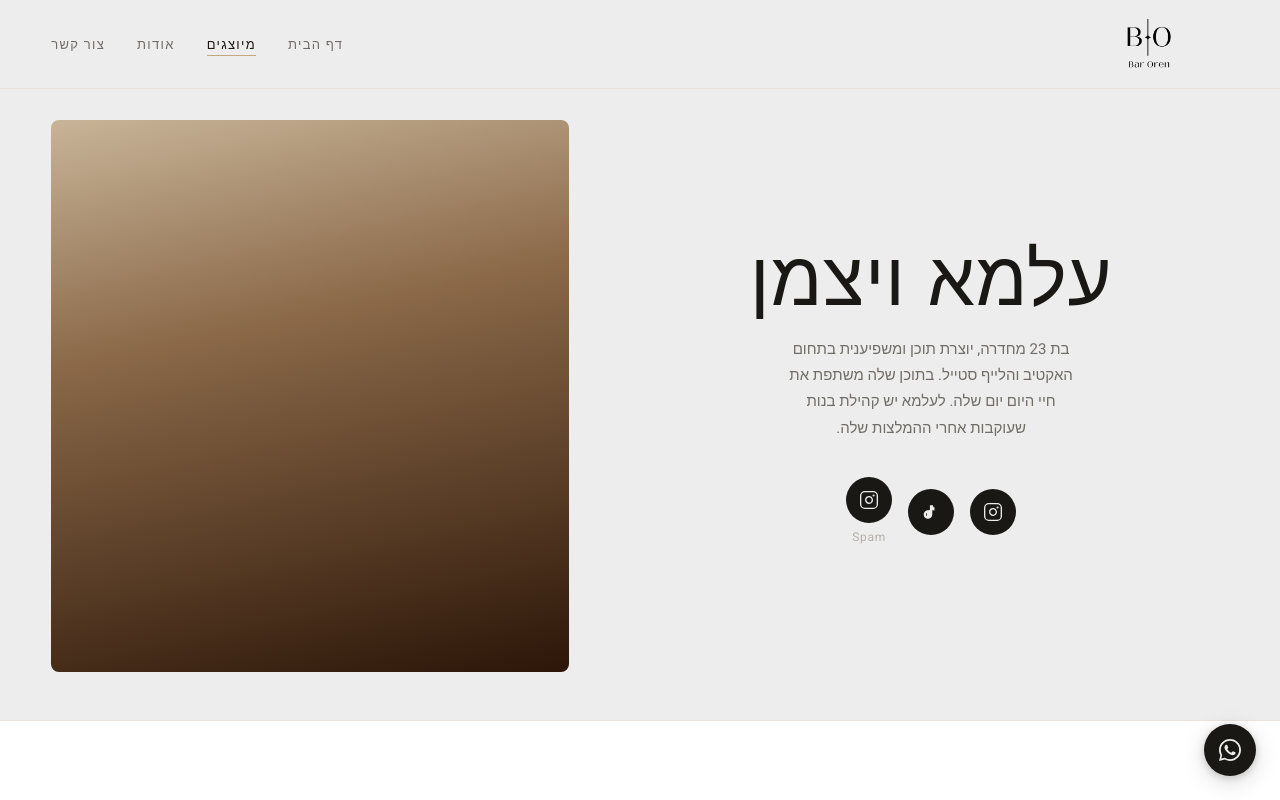
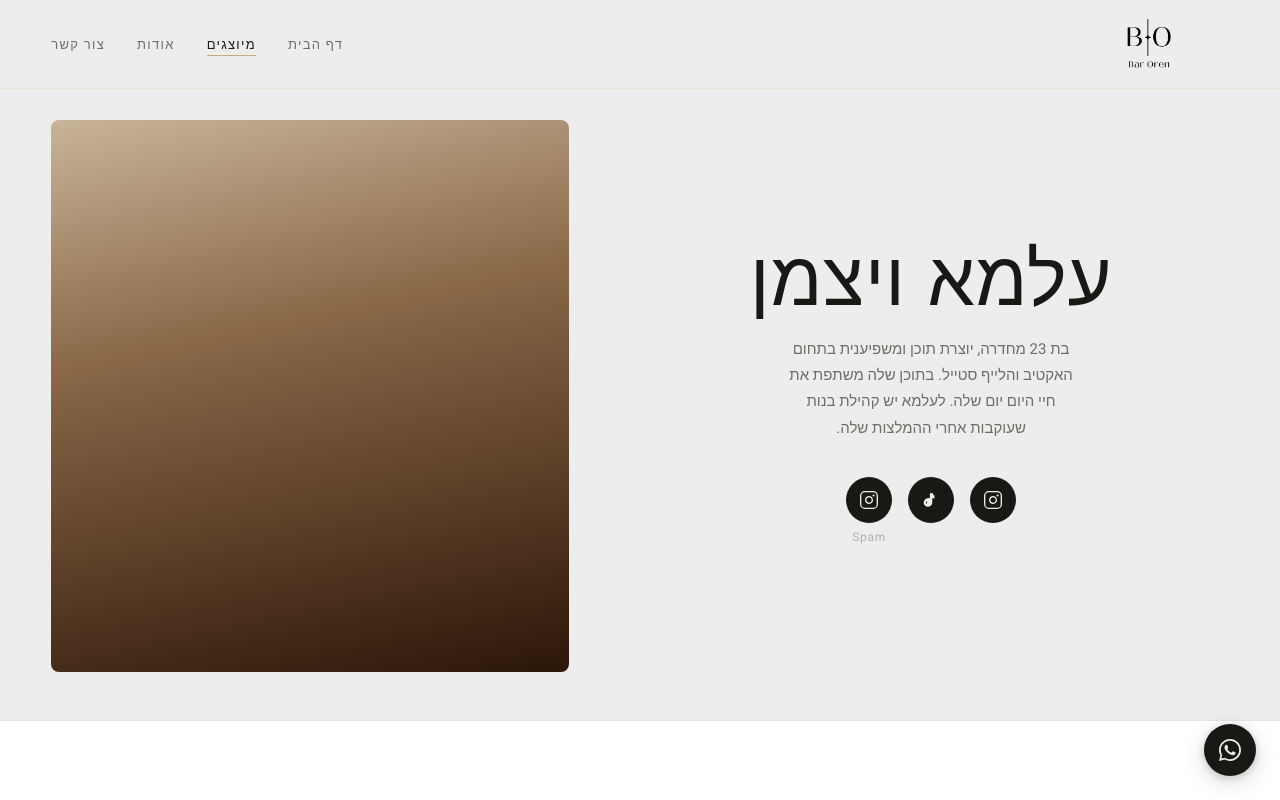
Before and after one commit to baroren298/bar-oren-agency, a Next.js app: page /talent/alma-weizman in a window 1280 px wide. Shown: the top 800 px of the page. Built offline with nearby package versions, Linux system fonts and the light colour scheme; a web font is replaced by a local one.

Commit message:
Polish talent profile CTA and social alignment

```diff
--- a/components/talent/ProfileCTA.module.css
+++ b/components/talent/ProfileCTA.module.css
@@ -29,6 +29,7 @@
 .ctaBtn {
   display: inline-flex;
   align-items: center;
+  align-self: center;
   /* padding-inline matches ContactForm .submitBtn exactly */
   padding: var(--space-4) var(--space-10);
   border: 1px solid var(--color-text-primary);
--- a/components/talent/ProfileHero.module.css
+++ b/components/talent/ProfileHero.module.css
@@ -100,7 +100,7 @@
 
 .socials {
   display: flex;
-  align-items: center;
+  align-items: flex-start;
   justify-content: center;
   gap: var(--space-4);
   margin-top: var(--space-4);
```
